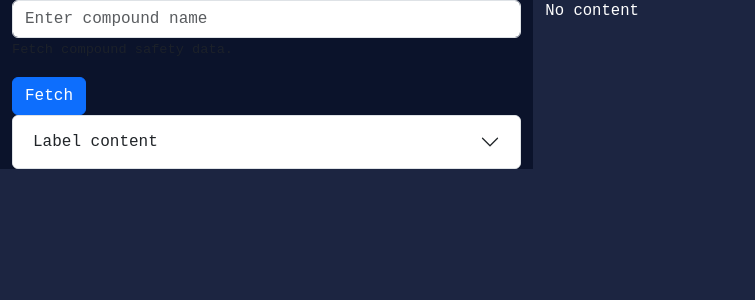
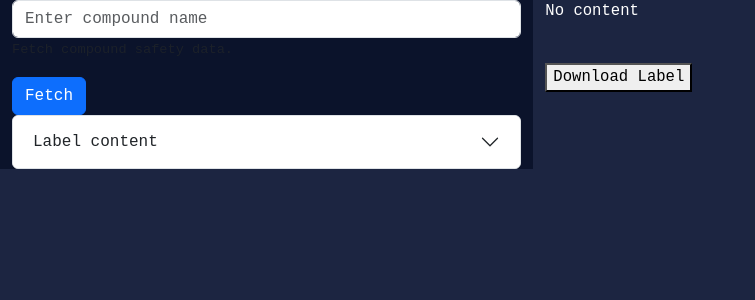
Before and after one commit to EdgarHTT/GHS_Labeler, a React (Create React App) app in the folder client/: page / in a window 1280 px wide. Shown: the top 300 px of the page, without its empty margins (0-755 px from the left). Built offline with nearby package versions, Linux system fonts and the light colour scheme.

Commit message:
Added download button

```diff
--- a/client/src/components/DisplayBar.js
+++ b/client/src/components/DisplayBar.js
@@ -1,11 +1,38 @@
-import React from "react"
+import React, { useRef } from "react"
 
 function DisplayBar({ content }) {
+
+    const svgRef = useRef()
+
+    const downloadSVG = () => {
+        // SVG element to string
+        const svgElement = svgRef.current
+        const svgData = new XMLSerializer().serializeToString(svgElement)
+
+        // Create a blob with the SVG data
+        const blob = new Blob([svgData], { type: "image/svg+xml;charset=utf-8" })
+        const url = URL.createObjectURL(blob)
+
+        // Download link
+        const link = document.createElement("a")
+        link.href = url
+        link.download = "GHS_Label.svg"
+        document.body.appendChild(link)
+        link.click()
+
+        // Cleanup
+        document.body.removeChild(link)
+        URL.revokeObjectURL(url)
+    }
+
     return (
-        <div> { content ? ( <div dangerouslySetInnerHTML={{ __html: content}} />
+        <div> { content ? (
+        <div ref={svgRef} dangerouslySetInnerHTML={{ __html: content}}/>
         ) : (
             <p>No content</p>
         )}
+        <br />
+        <button onClick={downloadSVG}>Download Label</button>
         </div>
     );
 }
```
